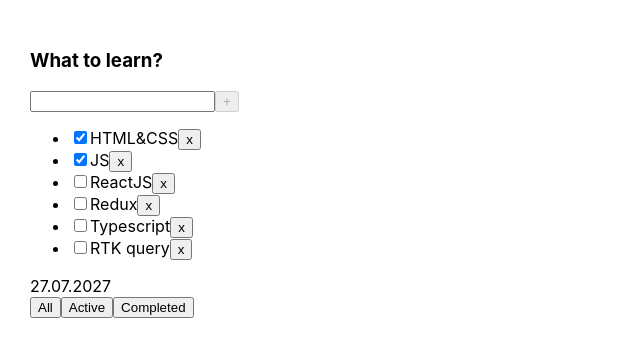
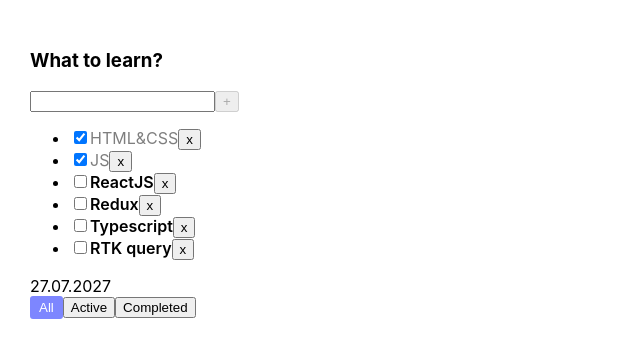
Before and after one commit to Jorjjo/todolist-lessons, a React (Vite) app: page / in a window 1280 px wide. Shown: the top 358 px of the page, without its empty margins (0-640 px from the left). Built offline with nearby package versions, Linux system fonts and the light colour scheme.

Commit message:
lesson-04: change task status, trim, errors, styles for errors

```diff
--- a/src/App.css
+++ b/src/App.css
@@ -1,8 +1,33 @@
 .app {
-  padding: 30px;
-  display: flex;
+    padding: 30px;
+    display: flex;
 }
 
 .app > div {
-  margin-right: 50px;
+    margin-right: 50px;
 }
+
+.error {
+    border: 1px solid red;
+    outline: none;
+}
+
+.error-message {
+    color: red;
+}
+
+.task {
+    font-weight: 600;
+}
+
+.task-done {
+    font-weight: normal;
+    opacity: 0.5;
+}
+
+.btn-filter-active {
+    background-color: rgb(125, 134, 255);
+    border: 3px solid rgb(125, 134, 255);
+    color: #fff;
+    border-radius: 3px;
+}
--- a/src/App.tsx
+++ b/src/App.tsx
@@ -42,15 +42,28 @@ export const App = () => {
         setCurrentFilter(filter);
     };
 
+    const changeStatus = (taskId: string, isDone: boolean) => {
+        let taskToChangeStatus = tasks.find((task) => {
+            return task.id === taskId;
+        });
+        if (taskToChangeStatus) {
+            taskToChangeStatus.isDone = isDone;
+        }
+
+        setTasks([...tasks]);
+    };
+
     return (
         <div className='app'>
             <TodolistItem
                 title='What to learn?'
                 tasks={tasksForTodolist}
+                filter={currentFilter}
                 date='27.07.2027'
                 deleteTask={deleteTask}
                 changeFilter={changeFilter}
                 createTask={createTask}
+                changeTaskStatus={changeStatus}
             />
         </div>
     );
--- a/src/Button.tsx
+++ b/src/Button.tsx
@@ -4,8 +4,18 @@ type ButtonProps = {
     title: string;
     onClick: () => void;
     isDisabled?: boolean;
+    className?: string;
 };
 
-export function Button({ title, onClick, isDisabled}: ButtonProps): JSX.Element {
-    return <button disabled={isDisabled} onClick={onClick}>{title}</button>;
+export function Button({
+    title,
+    onClick,
+    isDisabled,
+    className,
+}: ButtonProps): JSX.Element {
+    return (
+        <button className={className} disabled={isDisabled} onClick={onClick}>
+            {title}
+        </button>
+    );
 }
--- a/src/Input.tsx
+++ b/src/Input.tsx
@@ -1,14 +1,17 @@
 import { ChangeEvent } from 'react';
 
 type Props = {
+    className: string;
     taskTitle: string;
     onChange: (taskTitle: string) => void;
     onEnter: () => void;
+    setError: (error: string | null) => void;
 };
 
 export function Input(props: Props) {
     const handleOnChangeInput = (event: ChangeEvent<HTMLInputElement>) => {
         props.onChange(event.currentTarget.value);
+        props.setError(null);
     };
 
     const handleOnEnterInput = (
@@ -20,6 +23,7 @@ export function Input(props: Props) {
     };
     return (
         <input
+            className={props.className}
             value={props.taskTitle}
             onChange={handleOnChangeInput}
             onKeyDown={handleOnEnterInput}
--- a/src/TodolistItem.tsx
+++ b/src/TodolistItem.tsx
@@ -1,4 +1,4 @@
-import { JSX, useState } from 'react';
+import { ChangeEvent, JSX, useState } from 'react';
 import { Button } from './Button';
 import { FilterType } from './App';
 import { Input } from './Input';
@@ -13,18 +13,22 @@ type ToDoListProps = {
     title: string;
     tasks: Task[];
     date?: string;
+    filter: FilterType;
     deleteTask: (taskId: Task['id']) => void;
     changeFilter: (filter: FilterType) => void;
     createTask: (taskTitle: Task['title']) => void;
+    changeTaskStatus: (taskId: Task['id'], isDone: boolean) => void;
 };
 
 export const TodolistItem = ({
     title,
     tasks,
     date,
+    filter,
     deleteTask,
     changeFilter,
     createTask,
+    changeTaskStatus,
 }: ToDoListProps) => {
     const tasksList: JSX.Element =
         tasks.length === 0 ? (
@@ -32,14 +36,27 @@ export const TodolistItem = ({
         ) : (
             <ul>
                 {tasks.map((task) => {
+                    const handleOnClick = () => {
+                        deleteTask(task.id);
+                    };
+                    const handleOnChange = (
+                        event: ChangeEvent<HTMLInputElement>,
+                    ) => {
+                        changeTaskStatus(task.id, event.currentTarget.checked);
+                    };
                     return (
                         <li key={task.id}>
-                            <input type='checkbox' checked={task.isDone} />
-                            <span>{task.title}</span>
-                            <Button
-                                title='x'
-                                onClick={() => deleteTask(task.id)}
+                            <input
+                                type='checkbox'
+                                onChange={handleOnChange}
+                                checked={task.isDone}
                             />
+                            <span
+                                className={task.isDone ? 'task-done' : 'task'}
+                            >
+                                {task.title}
+                            </span>
+                            <Button title='x' onClick={handleOnClick} />
                         </li>
                     );
                 })}
@@ -47,10 +64,28 @@ export const TodolistItem = ({
         );
 
     const [taskTitle, setTaskTitle] = useState('');
+    const [error, setError] = useState<string | null>(null);
+
+    const maxTitleLength = 15;
+    const isTitleLengthValid = taskTitle.length <= maxTitleLength;
 
     const handleCreateTask = () => {
-        createTask(taskTitle);
-        setTaskTitle('');
+        switch (true) {
+            case taskTitle.trim() === '':
+                setError('Title is required');
+                break;
+            case !isTitleLengthValid:
+                setError('Title is too long');
+                break;
+            default:
+                createTask(taskTitle.trim());
+                setTaskTitle('');
+                break;
+        }
+        // if (taskTitle.trim() !== '' && isTitleLengthValid) {
+        //     createTask(taskTitle.trim());
+        //     setTaskTitle('');
+        // }
     };
 
     return (
@@ -58,34 +93,42 @@ export const TodolistItem = ({
             <h3>{title}</h3>
             <div>
                 <Input
+                    className={error ? 'error' : ''}
                     taskTitle={taskTitle}
                     onChange={setTaskTitle}
                     onEnter={handleCreateTask}
+                    setError={setError}
                 />
                 <Button
                     title='+'
-                    isDisabled={taskTitle.trim() === ''}
+                    isDisabled={taskTitle === ''}
                     onClick={() => {
                         handleCreateTask();
                     }}
                 />
+                {error && <div className='error-message'>{error}</div>}
             </div>
             {tasksList}
             <div>{date}</div>
             <div>
                 <Button
+                    className={filter === 'all' ? 'btn-filter-active' : ''}
                     title='All'
                     onClick={() => {
                         changeFilter('all');
                     }}
                 />
                 <Button
+                    className={filter === 'active' ? 'btn-filter-active' : ''}
                     title='Active'
                     onClick={() => {
                         changeFilter('active');
                     }}
                 />
                 <Button
+                    className={
+                        filter === 'completed' ? 'btn-filter-active' : ''
+                    }
                     title='Completed'
                     onClick={() => {
                         changeFilter('completed');
```
